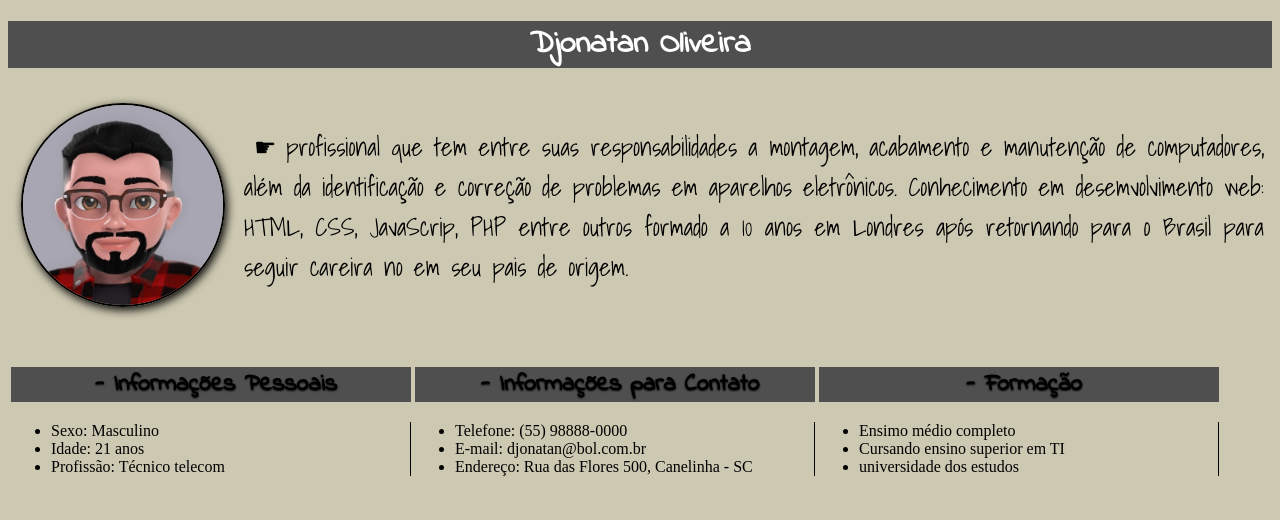
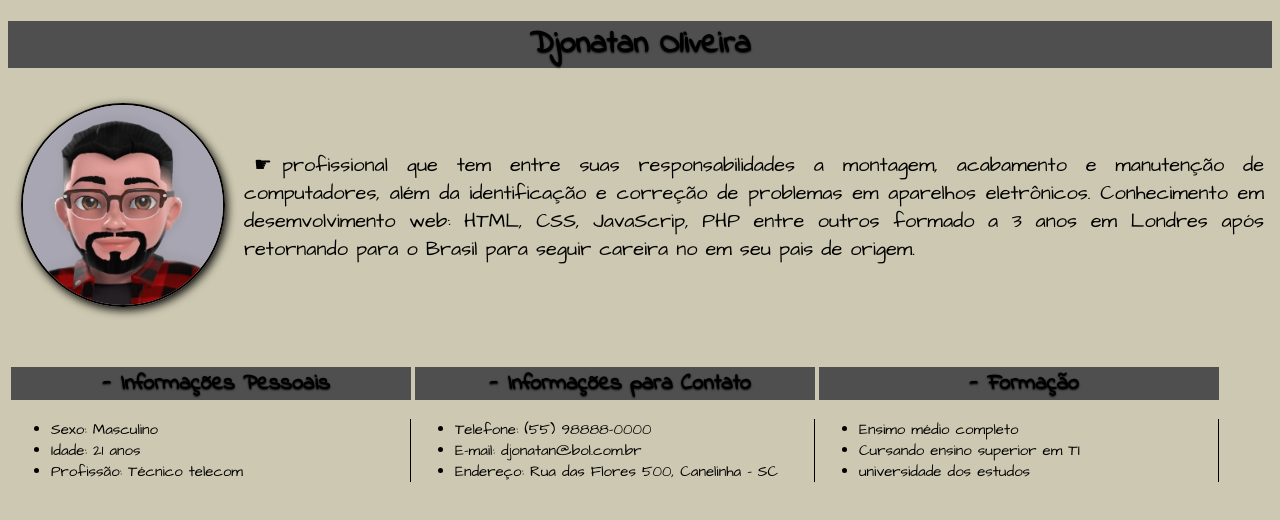
Before and after one commit to DjhonyMaga/Curiculo-HTML, a plain HTML site: page index.html in a window 1280 px wide. Drawn offline with Linux system fonts and the light colour scheme.

Commit message:
mudança de fontes

```diff
--- a/assets/css/style.css
+++ b/assets/css/style.css
@@ -18,12 +18,11 @@ body{
 }
 
 h1{
-    background: repeat;
     background-color: #4F4F4F;
-    color: #ffff;
+    color: #000;
     text-align: center;
+    text-shadow: 0 1px 2px #000;
     font-family: 'Indie Flower', cursive;
-    position: relative;
 }
 
 
@@ -39,7 +38,8 @@ section{
     height: 100px;
     margin: 40px auto;
     width: 400px;
-
+    font-size: 15px;
+    font-family: 'Architects Daughter', cursive;
 }
 
 ul{
@@ -67,6 +67,6 @@ ul{
 p{
     text-align: justify;
     margin: 5px;
-    font-size: 25px;
-    font-family: 'Shadows Into Light', cursive;
+    font-size: 20px;
+    font-family: 'Architects Daughter', cursive;
 }
--- a/index.html
+++ b/index.html
@@ -11,7 +11,7 @@
     <link href="https://fonts.googleapis.com/css2?family=Indie+Flower&display=swap" rel="stylesheet">
     <link rel="preconnect" href="https://fonts.googleapis.com">
     <link rel="preconnect" href="https://fonts.gstatic.com" crossorigin>
-    <link href="https://fonts.googleapis.com/css2?family=Shadows+Into+Light&display=swap" rel="stylesheet">
+    <link href="https://fonts.googleapis.com/css2?family=Architects+Daughter&display=swap" rel="stylesheet">
 </head>
 <body>
     <h1>Djonatan Oliveira</h1>
@@ -23,7 +23,7 @@
             <p class="tip">profissional que tem entre suas responsabilidades a montagem,
                acabamento e manutenção de computadores, além da identificação
                e correção de problemas em aparelhos eletrônicos. Conhecimento em desemvolvimento web: HTML, CSS, JavaScrip, PHP entre outros
-               formado a 10 anos em Londres após retornando para o Brasil para seguir careira no em seu pais de origem.</p>
+               formado a 3 anos em Londres após retornando para o Brasil para seguir careira no em seu pais de origem.</p>
         </td>
     </table>
     <table>
```
